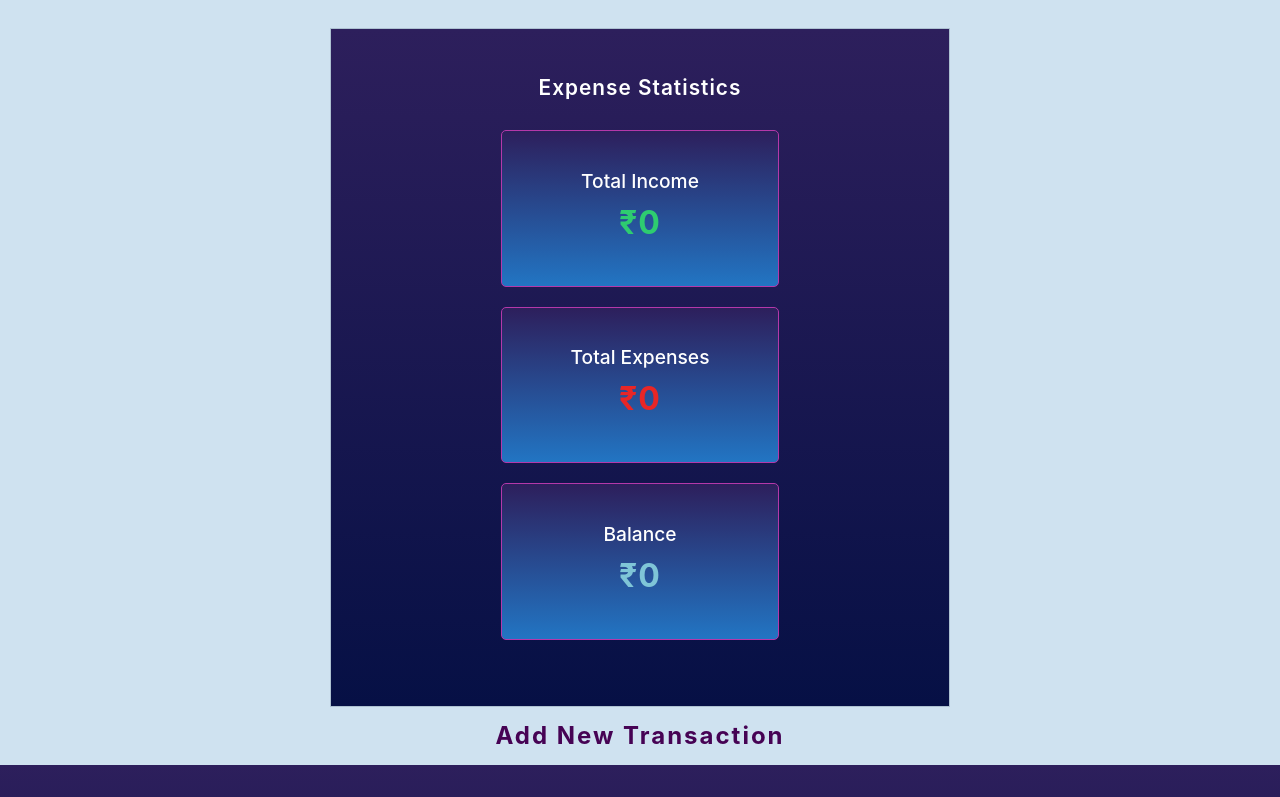
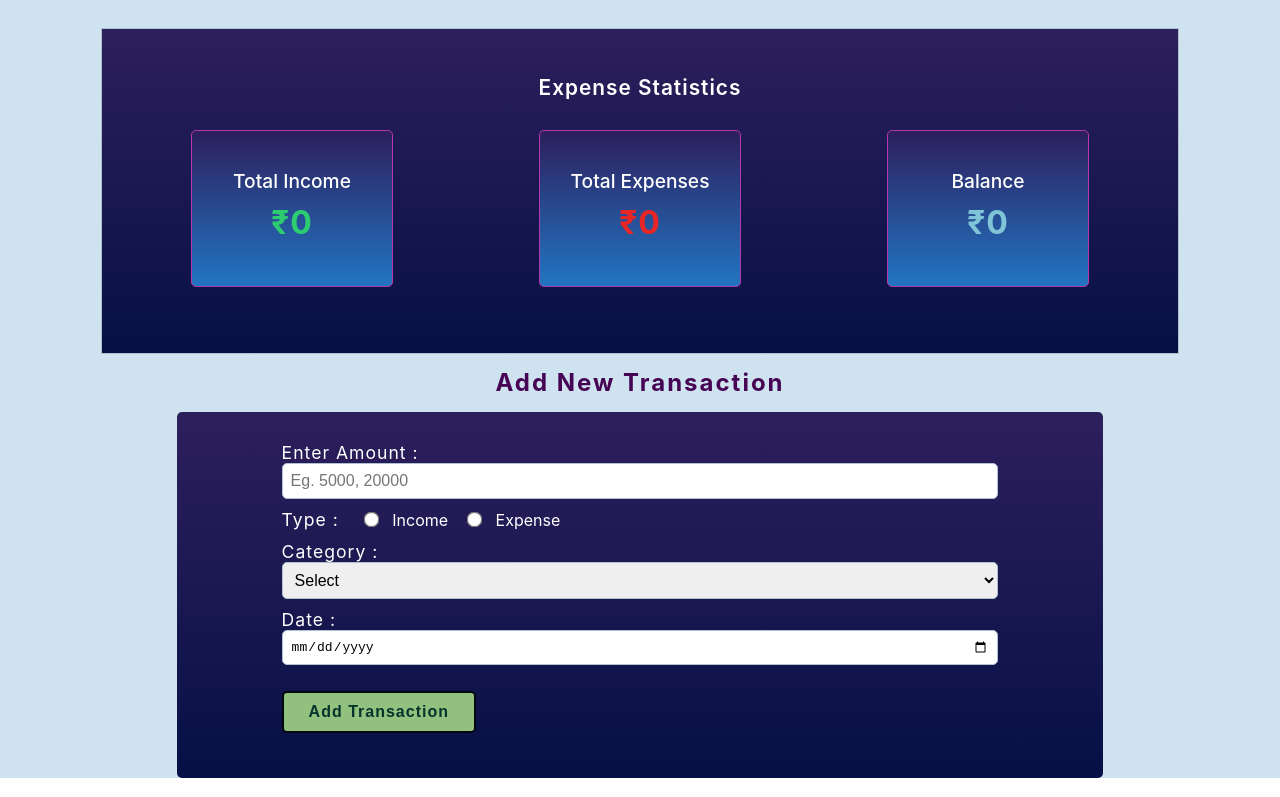
Before and after one commit to keshvi-kapadia/expensetracker, a React (Create React App) app: page / in a window 1280 px wide. Shown: the part 220-1017 px from the top of the page. Built offline with nearby package versions, Linux system fonts and the light colour scheme.

Commit message:
UI Fixes

```diff
--- a/src/styles/Main.css
+++ b/src/styles/Main.css
@@ -17,6 +17,7 @@
 }
 .statsMainContainer
 {
+    width: 80%;
     padding: 2%;
     display: flex;
     flex-direction: column;
@@ -62,7 +63,7 @@
     padding: 12px 25px;
     border-radius: 5px;
     background: #2275c3;
-    min-width: 40%;
+    min-width: 150px;
     background: linear-gradient(0deg,rgba(34, 117, 195, 1) 0%, rgba(45, 31, 92, 1) 100%);
 }
 
@@ -102,9 +103,9 @@
 
 .transactionContainer
 {
-    width: 100%;
+    width: 70%;
     min-height: 40%;
-     background: #061045;
+    background: #061045;
     background: linear-gradient(0deg, rgba(6, 16, 69, 1) 0%, rgba(45, 31, 92, 1) 100%);
     border-radius: 5px;
     padding: 15px;
@@ -113,7 +114,7 @@
     flex-direction: column;
     align-items: center;
     overflow-y: auto;
-    max-width: 100%;
+    max-width: 75%;
 }
 
 .transactionTitle
```
